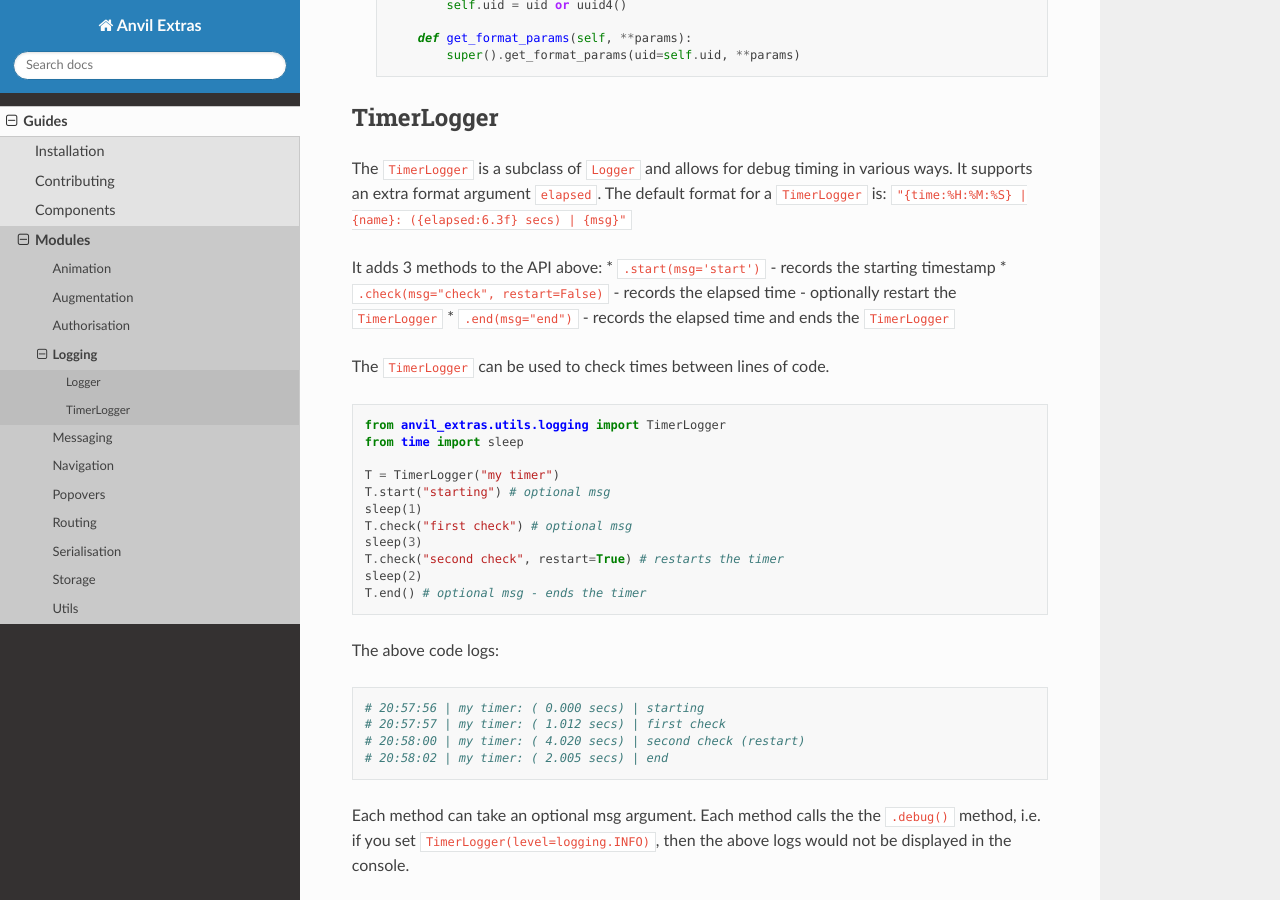
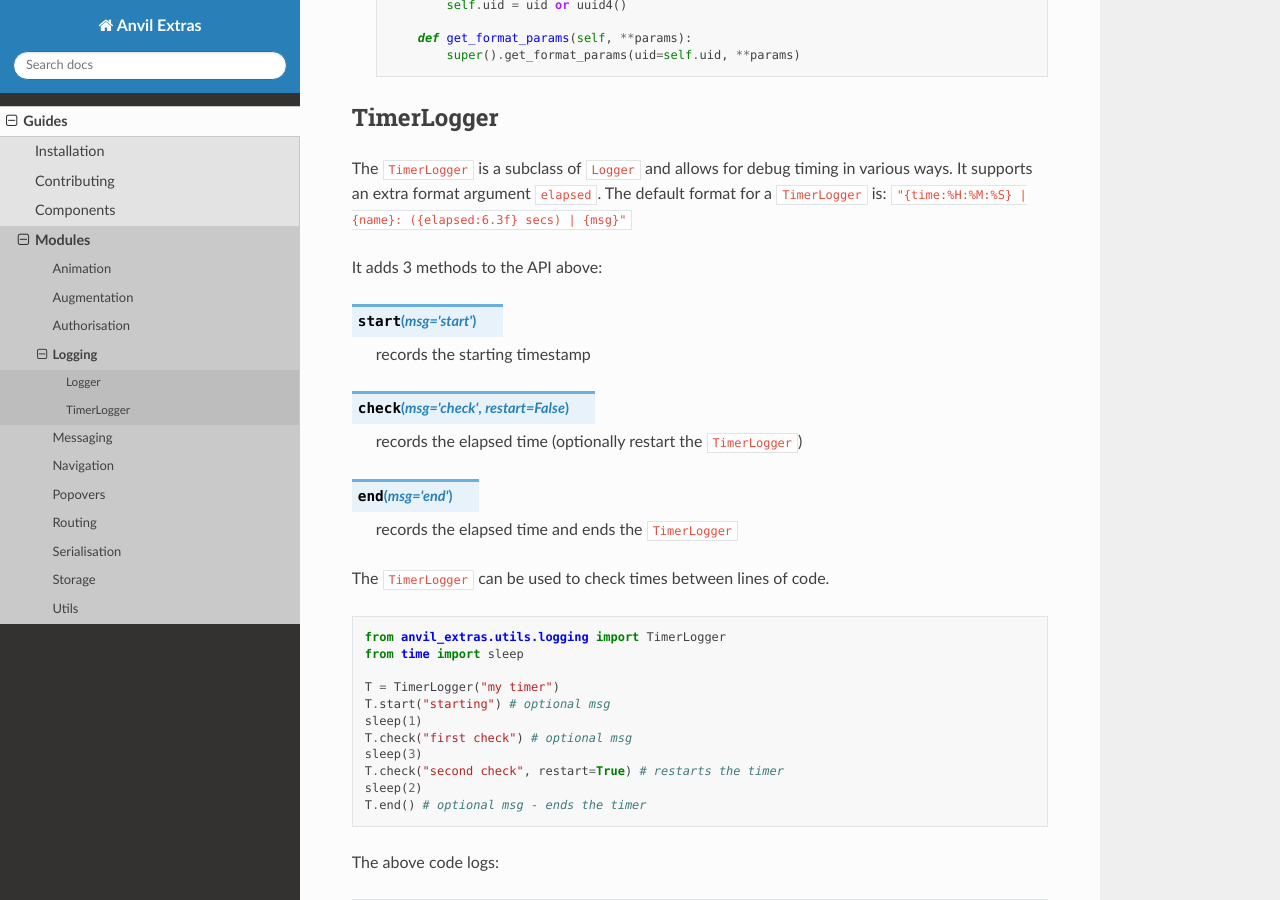
Before and after one commit to anvilistas/anvil-extras, a Sphinx documentation site: the page built from docs/guides/modules/logging.rst, in a window 1280 px wide and 900 px high, scrolled down 2226 px. Built offline with Sphinx 7.4.7 and the Read the Docs theme 2.0.0, drawn with Linux system fonts in a browser that asks for light colours; part of the change alters nothing that is shown.

```diff
--- a/docs/guides/modules/logging.rst
+++ b/docs/guides/modules/logging.rst
@@ -123,9 +123,18 @@ The default format for a ``TimerLogger`` is:
 ``"{time:%H:%M:%S} | {name}: ({elapsed:6.3f} secs) | {msg}"``
 
 It adds 3 methods to the API above:
-* ``.start(msg='start')`` - records the starting timestamp
-* ``.check(msg="check", restart=False)`` - records the elapsed time - optionally restart the ``TimerLogger``
-* ``.end(msg="end")`` - records the elapsed time and ends the ``TimerLogger``
+
+.. method:: start(msg='start')
+
+    records the starting timestamp
+
+.. method:: check(msg="check", restart=False)
+
+    records the elapsed time (optionally restart the ``TimerLogger``)
+
+.. method:: end(msg="end")
+
+    records the elapsed time and ends the ``TimerLogger``
 
 
 The ``TimerLogger`` can be used to check times between lines of code.
```
